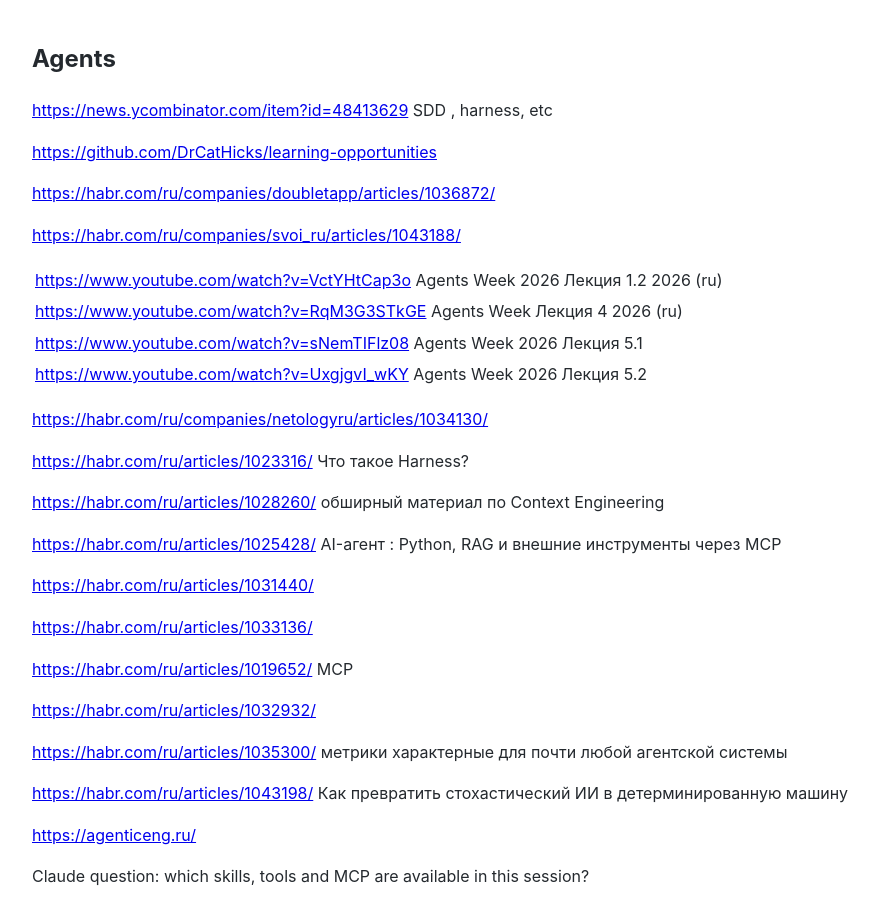
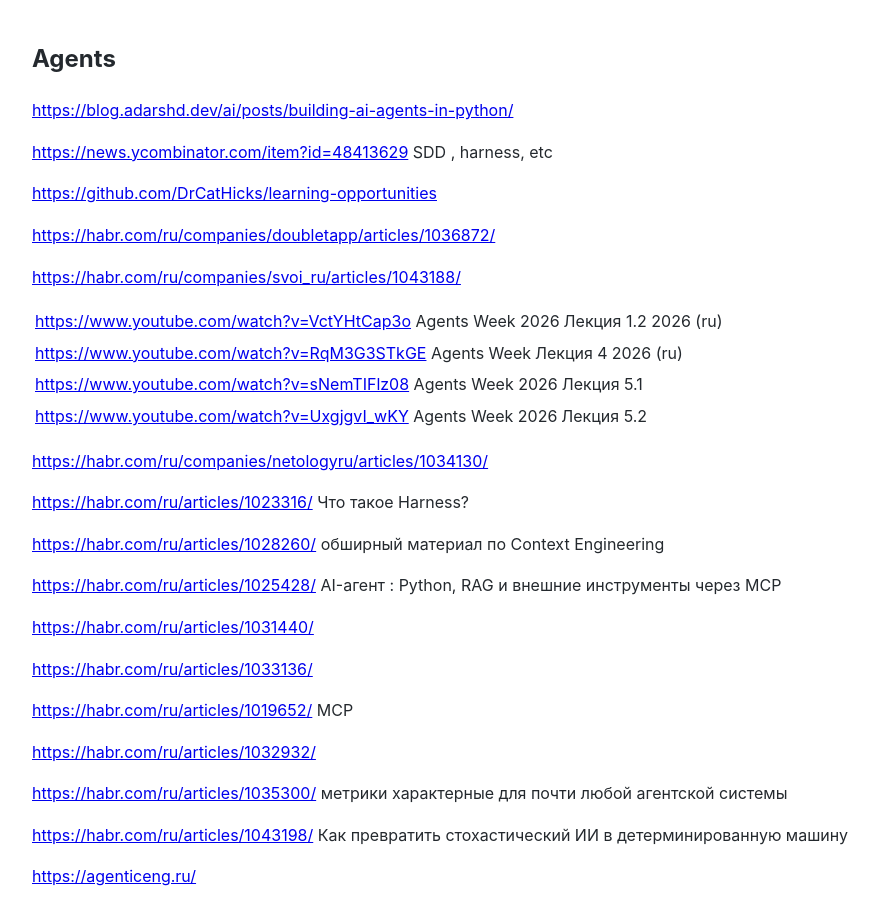
Before and after one commit to Michael-Lubinsky/michael-lubinsky.github.com, a Jekyll site: the page built from ml/agent.md, in a window 1280 px wide and 900 px high. Shown: the whole window, without its empty margins (158-1036 px from the left). Built offline with Jekyll 4.4.1, drawn with Linux system fonts in a browser that asks for light colours; our own code applies the rules of GitHub Pages for plain Markdown files.

Commit message:
Update agent.md

```diff
--- a/ml/agent.md
+++ b/ml/agent.md
@@ -1,4 +1,6 @@
 ## Agents
+
+<https://blog.adarshd.dev/ai/posts/building-ai-agents-in-python/>
 
 <https://news.ycombinator.com/item?id=48413629>  SDD , harness, etc
 
```
